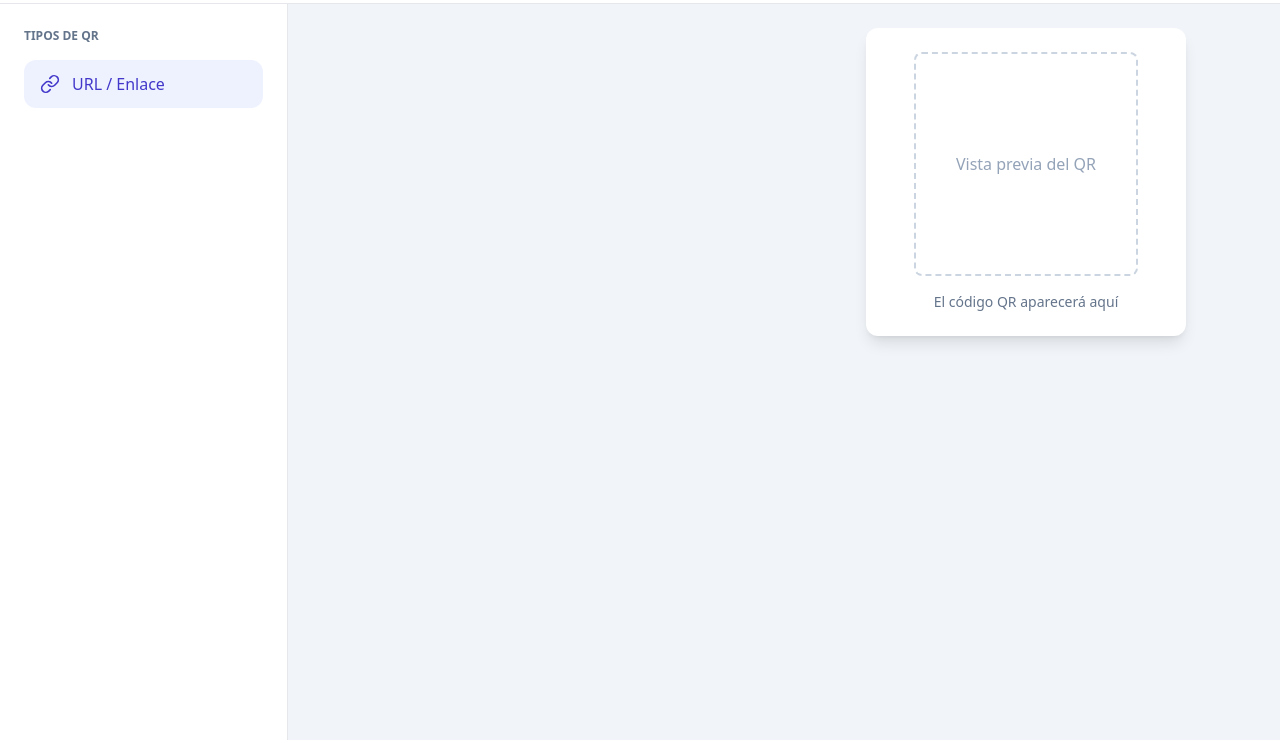
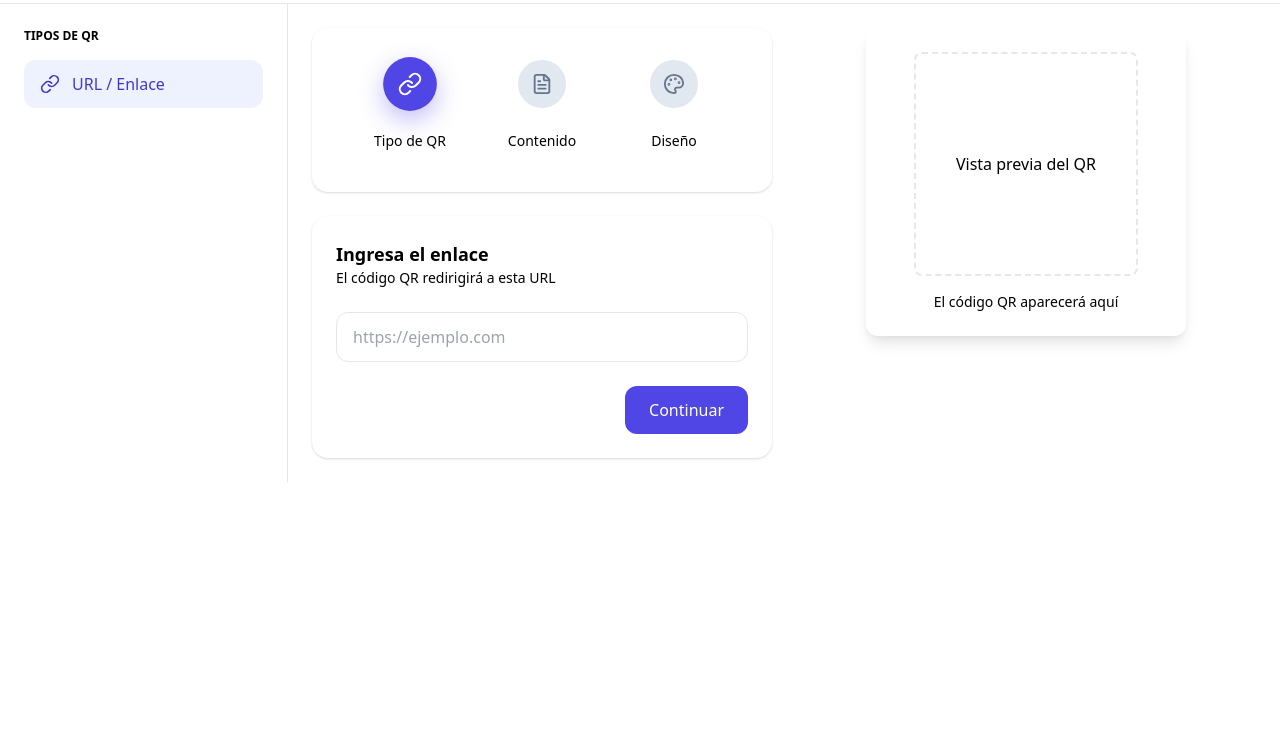
Before and after one commit to Erickpe8/QR-STUDIO, a plain HTML site: page index.html in a window 1280 px wide. Shown: the part 60-800 px from the top of the page. Drawn offline with nearby package versions, Linux system fonts and the light colour scheme.

Commit message:
Agregar el indicador de pasos y el formulario para la URL del QR.

```diff
--- a/index.html
+++ b/index.html
@@ -1,13 +1,14 @@
 <!DOCTYPE html>
 <html lang="es">
+
 <head>
     <meta charset="UTF-8" />
     <title>QR Studio</title>
+    <!-- Cargar Tailwind como CSS -->
+    <link href="https://cdn.jsdelivr.net/npm/tailwindcss@2.2.19/dist/tailwind.min.css" rel="stylesheet">
     <script src="https://unpkg.com/lucide@latest"></script>
+    <link rel="stylesheet" href="./styles/app.css">
     <meta name="viewport" content="width=device-width, initial-scale=1.0" />
-
-    <!-- Tailwind CDN (luego se puede compilar) -->
-    <script src="https://cdn.tailwindcss.com"></script>
 </head>
 
 <body class="bg-slate-100 min-h-screen">
@@ -17,13 +18,11 @@
 
     <!-- MAIN LAYOUT -->
     <div class="flex h-[calc(100vh-64px)]">
-
         <!-- SIDEBAR -->
         <aside id="app-sidebar" class="w-72 bg-white border-r"></aside>
 
         <!-- CONTENT -->
         <main class="flex-1 grid grid-cols-2 gap-6 p-6 overflow-y-auto">
-
             <!-- LEFT: STEPS + FORMS -->
             <section class="space-y-6">
                 <div id="step-indicator"></div>
@@ -41,4 +40,5 @@
     <!-- MAIN SCRIPT -->
     <script type="module" src="./src/main.js"></script>
 </body>
+
 </html>
--- a/src/components/StepIndicator.js
+++ b/src/components/StepIndicator.js
@@ -0,0 +1,56 @@
+export function renderStepIndicator() {
+    const container = document.getElementById("step-indicator");
+    if (!container) return;
+
+    container.innerHTML = `
+        <div class="bg-white rounded-2xl shadow p-8">
+        <div class="relative">
+
+            <div class="absolute top-6 left-1/6 right-1/6 h-1 bg-slate-200 rounded"></div>
+
+            <ol class="grid grid-cols-3 gap-0 text-center relative z-10">
+
+            <li class="step flex flex-col items-center" data-step="1">
+                <span class="step-circle">
+                <i data-lucide="link" class="step-icon"></i>
+                </span>
+                <span class="step-label">Tipo de QR</span>
+            </li>
+
+            <li class="step flex flex-col items-center" data-step="2">
+                <span class="step-circle">
+                <i data-lucide="file-text" class="step-icon"></i>
+                </span>
+                <span class="step-label">Contenido</span>
+            </li>
+
+            <li class="step flex flex-col items-center" data-step="3">
+                <span class="step-circle">
+                <i data-lucide="palette" class="step-icon"></i>
+                </span>
+                <span class="step-label">Diseño</span>
+            </li>
+
+            </ol>
+        </div>
+        </div>
+    `;
+}
+export function goToStep(step) {
+    const steps = document.querySelectorAll(".step");
+    if (!steps.length) return;
+
+    steps.forEach(el => {
+        const current = Number(el.dataset.step);
+
+        el.classList.toggle("is-active", current === step);
+        el.classList.toggle("is-complete", current < step);
+
+        const icon = el.querySelector("i");
+        if (current < step) {
+        icon.setAttribute("data-lucide", "check");
+        }
+    });
+
+    lucide.createIcons();
+}
--- a/src/main.js
+++ b/src/main.js
@@ -1,9 +1,14 @@
 import { renderHeader } from "./components/Header.js";
 import { renderSidebar } from "./components/Sidebar.js";
 import { renderQrPreview } from "./components/QrPreview.js";
+import { renderStepIndicator, goToStep } from "./components/StepIndicator.js";
+import { renderQrUrlForm } from "./modules/qr-url/QrUrlForm.js";
 
 renderHeader();
 renderSidebar();
+renderStepIndicator();
 renderQrPreview();
+renderQrUrlForm();
 
+goToStep(1);
 lucide.createIcons();
--- a/src/modules/qr-url/QrUrlForm.js
+++ b/src/modules/qr-url/QrUrlForm.js
@@ -0,0 +1,61 @@
+import { goToStep } from "../../components/StepIndicator.js";
+
+export function renderQrUrlForm() {
+    const container = document.getElementById("module-container");
+
+    container.innerHTML = `
+        <div class="bg-white rounded-2xl shadow p-6 space-y-6">
+
+        <div>
+            <h3 class="text-lg font-semibold text-slate-800">
+            Ingresa el enlace
+            </h3>
+            <p class="text-sm text-slate-500">
+            El código QR redirigirá a esta URL
+            </p>
+        </div>
+
+        <div class="space-y-2">
+            <input
+            id="qr-url-input"
+            type="url"
+            placeholder="https://ejemplo.com"
+            class="w-full px-4 py-3 border rounded-xl focus:outline-none focus:ring-2 focus:ring-indigo-500"
+            />
+            <p id="qr-url-error" class="text-sm text-red-500 hidden">
+            Ingresa una URL válida
+            </p>
+        </div>
+
+        <div class="flex justify-end">
+            <button
+            id="qr-url-next"
+            class="px-6 py-3 bg-indigo-600 text-white rounded-xl
+                    hover:bg-indigo-700 transition disabled:opacity-50"
+            disabled>
+            Continuar
+            </button>
+        </div>
+
+        </div>
+    `;
+
+    const input = document.getElementById("qr-url-input");
+    const button = document.getElementById("qr-url-next");
+    const error = document.getElementById("qr-url-error");
+
+    input.addEventListener("input", () => {
+        try {
+        new URL(input.value);
+        error.classList.add("hidden");
+        button.disabled = false;
+        } catch {
+        error.classList.remove("hidden");
+        button.disabled = true;
+        }
+    });
+
+    button.addEventListener("click", () => {
+        goToStep(2);
+    });
+}
--- /dev/null
+++ b/styles/app.css
@@ -0,0 +1,56 @@
+.step-circle {
+    width: 48px;
+    height: 48px;
+    border-radius: 9999px;
+    background: #e2e8f0;
+    color: #64748b;
+    display: flex;
+    align-items: center;
+    justify-content: center;
+    flex-shrink: 0;
+    transition:
+        background-color 300ms ease,
+        color 300ms ease,
+        transform 300ms ease,
+        box-shadow 300ms ease;
+}
+
+.step-icon {
+    width: 22px;
+    height: 22px;
+    display: block;
+}
+
+.step.is-active .step-circle {
+    background: #4f46e5;
+    color: #ffffff;
+    transform: scale(1.12);
+    box-shadow: 0 8px 22px rgba(79, 70, 229, 0.35);
+}
+
+.step.is-complete .step-circle {
+    background: #c7d2fe;
+    color: #4338ca;
+}
+
+.step-line {
+    height: 4px;
+    border-radius: 9999px;
+    background: #e2e8f0;
+    transition: background-color 300ms ease;
+}
+
+.step.is-complete + .step-line {
+    background: #4f46e5;
+}
+
+.step-label {
+    margin-top: 12px;
+    font-size: 14px;
+    font-weight: 500;
+    text-align: center;
+    min-height: 40px;
+    display: flex;
+    align-items: center;
+    justify-content: center;
+}
--- a/styles/tailwind.css
+++ b/styles/tailwind.css
@@ -0,0 +1,17 @@
+.line-progress {
+    transform-origin: left;
+    transform: scaleX(0);
+    transition: transform 500ms ease-in-out;
+}
+
+.step {
+    transition: all 300ms ease;
+}
+
+.step.is-active {
+    transform: scale(1.15);
+}
+
+.step.is-complete {
+    background-color: #c7d2fe;
+}
```
Lines whose indentation alone changed are shown as unchanged.
